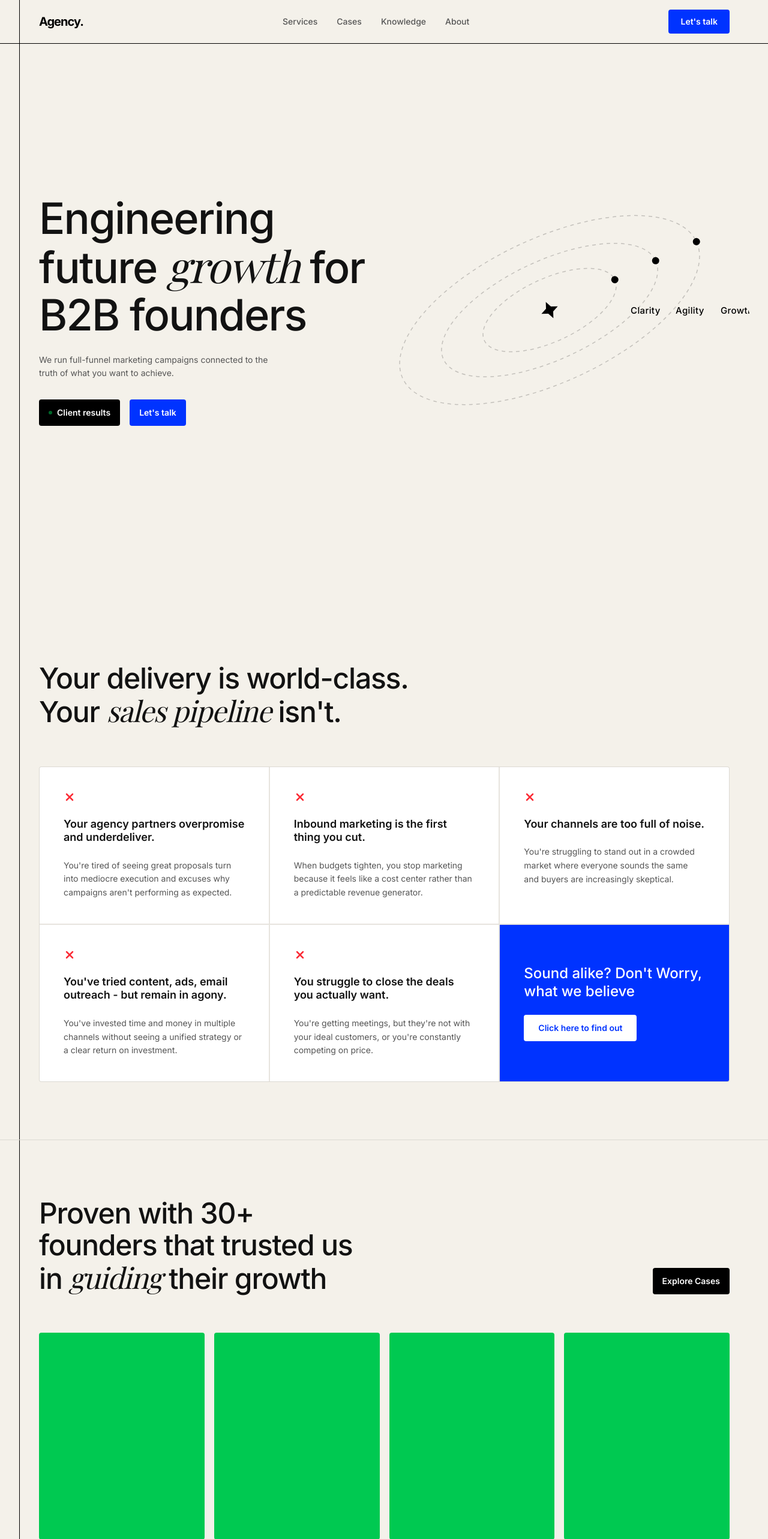
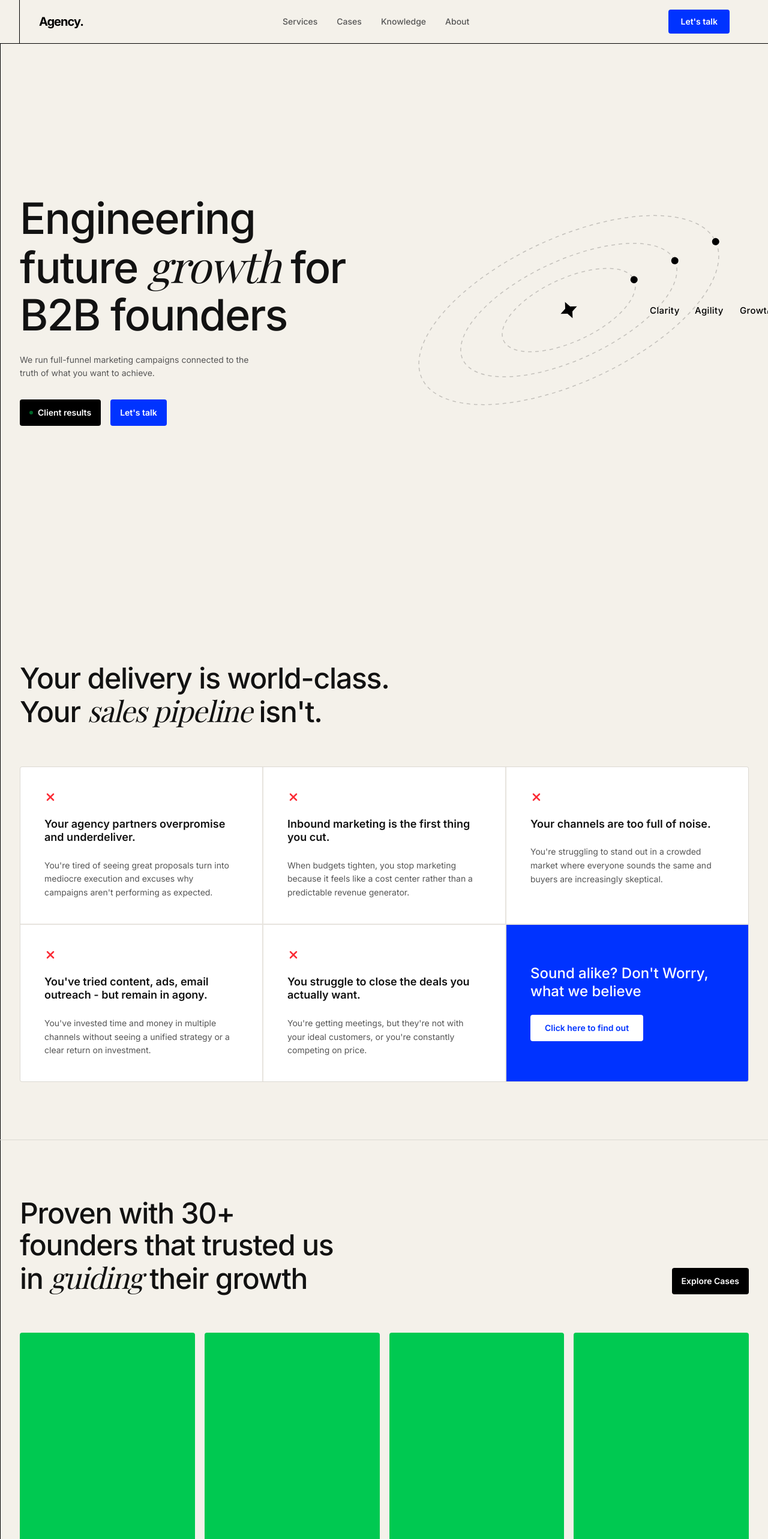
Before and after one commit to szymonr-biznes/szymon-rajski, a Next.js app: page / in a window 1280 px wide. Shown: the top 2566 px of the page at 60% size. Built offline with nearby package versions, Linux system fonts and the light colour scheme; a web font is replaced by a local one.

Commit message:
fix content psoition towards left line

```diff
--- a/components/comparison.tsx
+++ b/components/comparison.tsx
@@ -16,8 +16,8 @@ const trustEngine = [
 
 export function Comparison() {
   return (
-    <section className="bg-[#F4F1EA] overflow-hidden">
-      <div className="max-w-[1400px] w-[calc(100%-24px)] lg:w-[calc(100%-64px)] mx-auto px-6 lg:px-8 py-32 text-center relative border-l border-black">
+    <section className="bg-[#F4F1EA] overflow-hidden flex justify-end">
+      <div className="w-full ml-3 lg:ml-0 max-w-[calc(100%-12px)] lg:max-w-[calc(50%+700px)] px-6 lg:px-8 py-32 text-center relative border-l border-black">
 
         {/* Background Graphic */}
         <div className="absolute top-1/2 left-1/2 -translate-x-1/2 -translate-y-1/2 w-full max-w-[800px] h-[600px] pointer-events-none opacity-20">
--- a/components/footer-cta.tsx
+++ b/components/footer-cta.tsx
@@ -2,8 +2,9 @@ import Link from "next/link"
 
 export function FooterCTA() {
   return (
-    <section className="bg-black text-white relative overflow-hidden">
-      <div className="max-w-[1400px] w-[calc(100%-24px)] lg:w-[calc(100%-64px)] mx-auto px-6 lg:px-8 pt-32 pb-48 md:pb-32 relative z-10 border-l border-white">
+    <section className="bg-black text-white relative overflow-hidden flex justify-end">
+      <div className="w-full ml-3 lg:ml-0 max-w-[calc(100%-12px)] lg:max-w-[calc(50%+700px)] border-l border-white pt-32 pb-48 md:pb-32 relative z-10 px-6 lg:px-8">
+
         {/* Bottom Horizontal Line - Adjusted for mobile stack height */}
         <div className="absolute bottom-[180px] md:bottom-[64px] left-0 w-[2000px] h-[1px] bg-white z-20" />
 
--- a/components/founders-gallery.tsx
+++ b/components/founders-gallery.tsx
@@ -2,8 +2,8 @@ import Link from "next/link"
 
 export function FoundersGallery() {
   return (
-    <section className="bg-[#F4F1EA] border-t border-black/10">
-      <div className="max-w-[1400px] w-[calc(100%-24px)] lg:w-[calc(100%-64px)] mx-auto px-6 lg:px-8 py-24 border-l border-black relative">
+    <section className="bg-[#F4F1EA] border-t border-black/10 flex justify-end">
+      <div className="w-full ml-3 lg:ml-0 max-w-[calc(100%-12px)] lg:max-w-[calc(50%+700px)] px-6 lg:px-8 py-24 border-l border-black relative">
 
         <div className="flex flex-col md:flex-row justify-between items-end mb-16 gap-6">
           <h2 className="text-4xl md:text-5xl font-medium tracking-tight text-foreground max-w-2xl leading-[1.1]">
--- a/components/new-hero.tsx
+++ b/components/new-hero.tsx
@@ -5,8 +5,8 @@ import { motion } from "framer-motion"
 
 export function NewHero() {
   return (
-    <section className="relative overflow-hidden">
-      <div className="max-w-[1400px] w-[calc(100%-24px)] lg:w-[calc(100%-64px)] mx-auto px-6 lg:px-8 pt-24 pb-32 lg:pt-36 lg:pb-48 flex flex-col lg:flex-row items-center justify-between relative z-10 border-l border-black">
+    <section className="relative overflow-hidden flex justify-end">
+      <div className="w-full ml-3 lg:ml-0 max-w-[calc(100%-12px)] lg:max-w-[calc(50%+700px)] px-6 lg:px-8 pt-24 pb-32 lg:pt-36 lg:pb-48 flex flex-col lg:flex-row items-center justify-between relative z-10 border-l border-black">
 
         {/* Left Content */}
         <div className="max-w-2xl text-left flex-1">
--- a/components/problems-grid.tsx
+++ b/components/problems-grid.tsx
@@ -25,8 +25,8 @@ const problems = [
 
 export function ProblemsGrid() {
   return (
-    <section className="bg-[#F4F1EA]">
-      <div className="max-w-[1400px] w-[calc(100%-24px)] lg:w-[calc(100%-64px)] mx-auto px-6 lg:px-8 py-24 border-l border-black relative">
+    <section className="bg-[#F4F1EA] flex justify-end">
+      <div className="w-full ml-3 lg:ml-0 max-w-[calc(100%-12px)] lg:max-w-[calc(50%+700px)] px-6 lg:px-8 py-24 border-l border-black relative">
 
         <div className="mb-16">
           <h2 className="text-4xl md:text-5xl font-medium tracking-tight text-foreground max-w-2xl leading-[1.1]">
--- a/components/testimonials.tsx
+++ b/components/testimonials.tsx
@@ -26,8 +26,8 @@ const testimonials = [
 
 export function Testimonials() {
   return (
-    <section className="bg-[#F4F1EA]">
-      <div className="max-w-[1400px] w-[calc(100%-24px)] lg:w-[calc(100%-64px)] mx-auto px-6 lg:px-8 py-32 relative border-l border-black">
+    <section className="bg-[#F4F1EA] flex justify-end">
+      <div className="w-full ml-3 lg:ml-0 max-w-[calc(100%-12px)] lg:max-w-[calc(50%+700px)] px-6 lg:px-8 py-32 relative border-l border-black">
         <div className="grid grid-cols-1 lg:grid-cols-2 gap-16 items-start">
 
           {/* Left Side */}
--- a/components/trust-engine.tsx
+++ b/components/trust-engine.tsx
@@ -5,8 +5,8 @@ import { motion } from "framer-motion"
 
 export function TrustEngine() {
   return (
-    <section className="bg-black text-white overflow-hidden relative">
-      <div className="max-w-[1400px] w-[calc(100%-24px)] lg:w-[calc(100%-64px)] mx-auto px-6 lg:px-8 py-32 relative z-10 border-l border-white">
+    <section className="bg-black text-white overflow-hidden relative flex justify-end">
+      <div className="w-full ml-3 lg:ml-0 max-w-[calc(100%-12px)] lg:max-w-[calc(50%+700px)] px-6 lg:px-8 py-32 relative z-10 border-l border-white">
 
         <div className="flex flex-col lg:flex-row items-center justify-between">
           <div className="max-w-2xl text-left">
```
